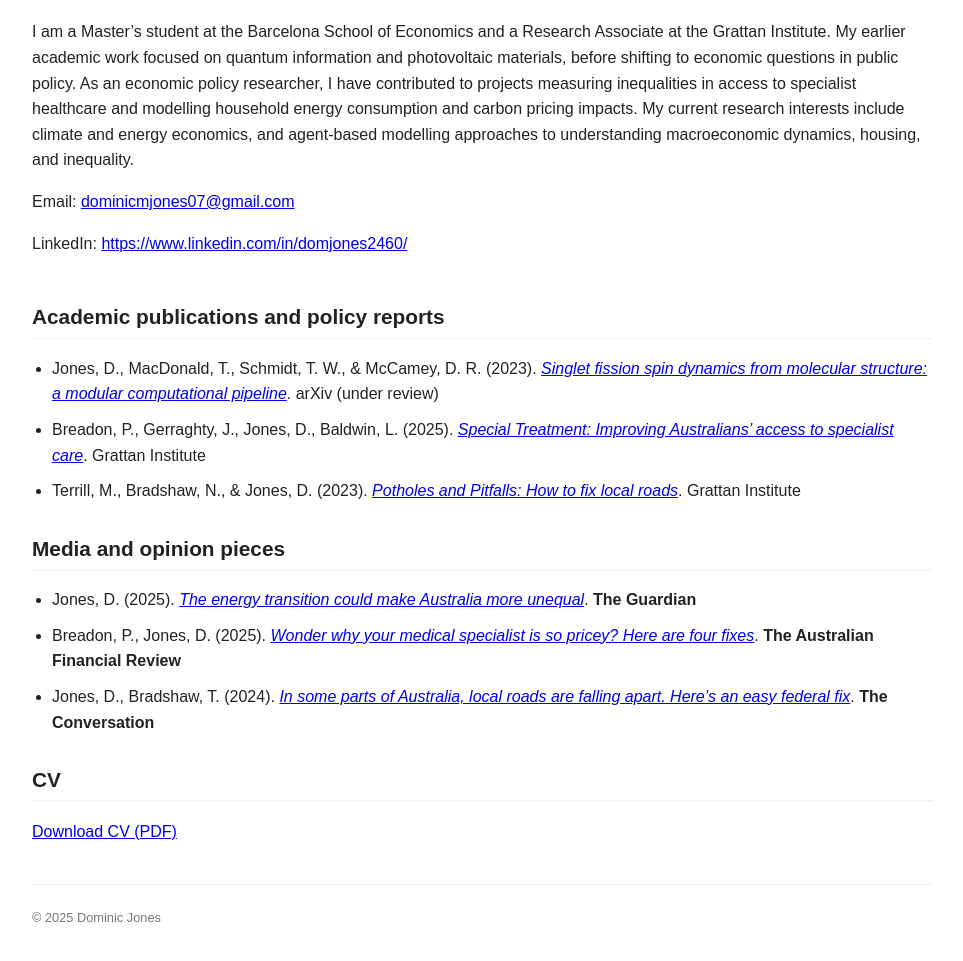
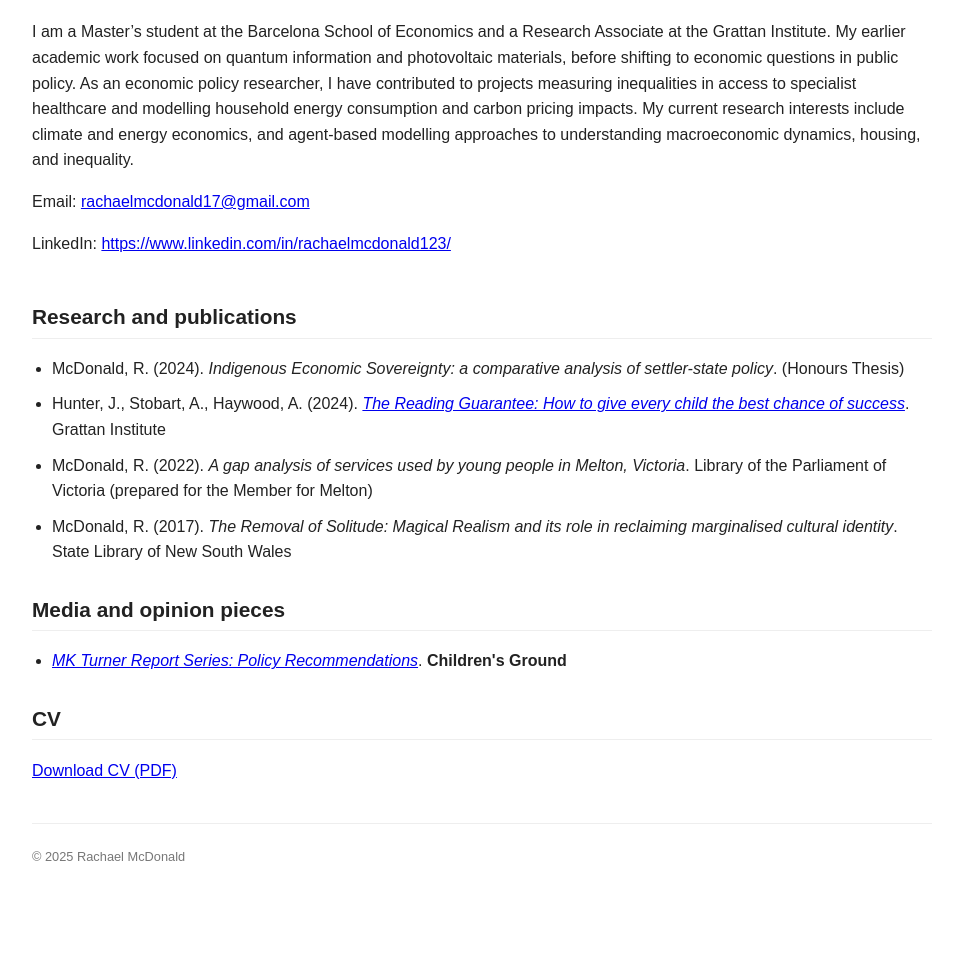
Before and after one commit to rachael-mcdonald/rachael-mcdonald.github.io, a plain HTML site: page index.html in a window 1280 px wide. Shown: the part 467-1428 px from the top of the page, without its empty margins (158-1121 px from the left). After the commit the page ends 1367 px from the top, so only its background shows below. Drawn offline with Linux system fonts and the light colour scheme.

Commit message:
Update index.html

```diff
--- a/index.html
+++ b/index.html
@@ -31,7 +31,7 @@ footer { margin-top: 40px; font-size: 0.8em; color: #777; border-top: 1px solid
 <body>
 <div class="container">
 <header>
-  <h1>Dominic Jones</h1>
+  <h1>Rachael McDonald</h1>
   <nav>
     <a href="#about">About</a>
     <a href="#publications">Publications</a>
@@ -47,28 +47,33 @@ footer { margin-top: 40px; font-size: 0.8em; color: #777; border-top: 1px solid
     My earlier academic work focused on quantum information and photovoltaic materials, before shifting to economic questions in public policy.
     As an economic policy researcher, I have contributed to projects measuring inequalities in access to specialist healthcare and modelling household energy consumption and carbon pricing impacts.
     My current research interests include climate and energy economics, and agent-based modelling approaches to understanding macroeconomic dynamics, housing, and inequality.</p>
-    <p>Email: <a href="mailto:dominicmjones07@gmail.com">dominicmjones07@gmail.com</a></p>
-    <p>LinkedIn: <a href="https://www.linkedin.com/in/domjones2460/">https://www.linkedin.com/in/domjones2460/</a></p>
+    <p>Email: <a href="mailto:dominicmjones07@gmail.com">rachaelmcdonald17@gmail.com</a></p>
+    <p>LinkedIn: <a href="https://www.linkedin.com/in/domjones2460/">https://www.linkedin.com/in/rachaelmcdonald123/</a></p>
   </div>
 </section>
 
 <section id="publications">
-  <h2>Academic publications and policy reports</h2>
+  <h2>Research and publications</h2>
   <ul>
     <li>
-      Jones, D., MacDonald, T., Schmidt, T. W., & McCamey, D. R. (2023).
-      <a href="https://doi.org/10.48550/arxiv.2310.15678"><em>Singlet fission spin dynamics from molecular structure: a modular computational pipeline</em></a>.
-      arXiv (under review)
+      McDonald, R. (2024).
+      <em>Indigenous Economic Sovereignty: a comparative analysis of settler-state policy</em></a>.
+      (Honours Thesis)
     </li>
     <li>
-      Breadon, P., Gerraghty, J., Jones, D., Baldwin, L. (2025).
-      <a href="https://grattan.edu.au/report/special-treatment-improving-australians-access-to-specialist-care/"><em>Special Treatment: Improving Australians’ access to specialist care</em></a>.
+      Hunter, J., Stobart, A., Haywood, A. (2024).
+      <a href="https://grattan.edu.au/wp-content/uploads/2024/02/The-Reading-Guarantee-Grattan-Institute-Report.pdf"><em>The Reading Guarantee: How to give every child the best chance of success</em></a>.
       Grattan Institute
     </li>
     <li>
-      Terrill, M., Bradshaw, N., & Jones, D. (2023).
-      <a href="https://grattan.edu.au/report/potholes-and-pitfalls-how-to-fix-local-roads/"><em>Potholes and Pitfalls: How to fix local roads</em></a>.
-      Grattan Institute
+      McDonald, R. (2022).
+     <em>A gap analysis of services used by young people in Melton, Victoria</em></a>.
+      Library of the Parliament of Victoria (prepared for the Member for Melton)
+    </li>
+    <li>
+      McDonald, R. (2017).
+     <em>The Removal of Solitude: Magical Realism and its role in reclaiming marginalised cultural identity</em></a>.
+      State Library of New South Wales
     </li>
   </ul>
 </section>
@@ -78,19 +83,8 @@ footer { margin-top: 40px; font-size: 0.8em; color: #777; border-top: 1px solid
   <h2>Media and opinion pieces</h2>
   <ul>
     <li>
-      Jones, D. (2025).
-      <a href="https://www.theguardian.com/commentisfree/2025/may/27/energy-transition-australia-risks-becoming-a-more-unequal-society-here-is-what-needs-to-change"><em>The energy transition could make Australia more unequal</em></a>.
-      <b>The Guardian</b>
-    </li>
-    <li>
-      Breadon, P., Jones, D. (2025).
-      <a href="https://www.afr.com/policy/health-and-education/wonder-why-your-medical-specialist-is-so-pricey-here-are-four-fixes-20250615-p5m7hn"><em>Wonder why your medical specialist is so pricey? Here are four fixes</em></a>.
-      <b>The Australian Financial Review</b>
-    </li>
-    <li>
-      Jones, D., Bradshaw, T. (2024).
-      <a href="https://theconversation.com/in-some-parts-of-australia-local-roads-are-falling-apart-heres-an-easy-federal-fix-231486"><em>In some parts of Australia, local roads are falling apart. Here’s an easy federal fix</em></a>.
-      <b>The Conversation</b>
+      <a href="https://childrensground.org.au/mk-turner-report-series-central-recommendation/"><em>MK Turner Report Series: Policy Recommendations</em></a>.
+      <b>Children's Ground</b>
     </li>
   </ul>
 </section>
@@ -101,7 +95,7 @@ footer { margin-top: 40px; font-size: 0.8em; color: #777; border-top: 1px solid
 </section>
 
 <footer>
-  <p>© 2025 Dominic Jones</p>
+  <p>© 2025 Rachael McDonald</p>
 </footer>
 </div>
 </body>
```
